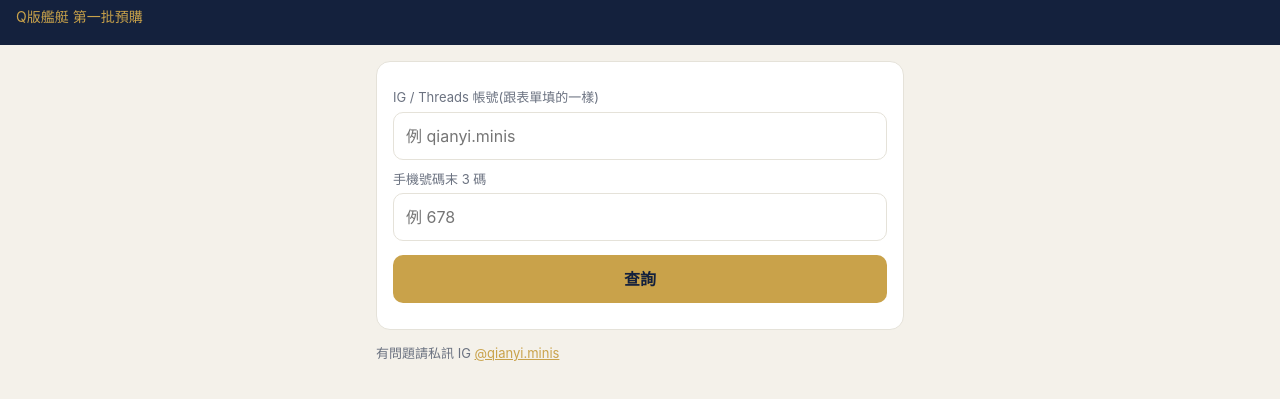
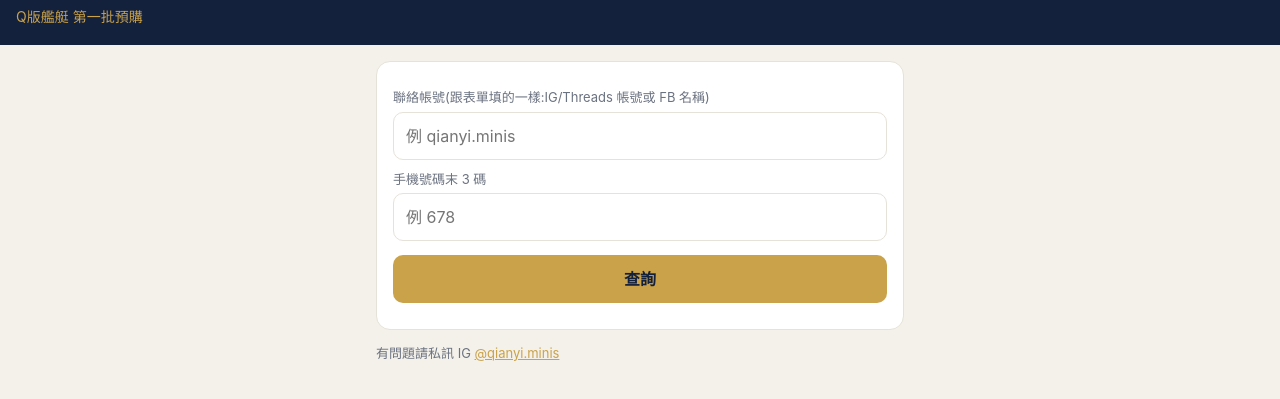
Before and after one commit to qianyi-minis/guide, a plain HTML site: page lookup/index.html in a window 1280 px wide. Shown: the part 53-452 px from the top of the page. Drawn offline with Linux system fonts and the light colour scheme.

Commit message:
查詢頁:帳號欄支援 FB 名稱

```diff
--- a/lookup/index.html
+++ b/lookup/index.html
@@ -16,7 +16,7 @@ a{color:var(--gold)}
 </style></head><body>
 <header><h1>⚓ 千一工坊 訂單查詢</h1><p>Q版艦艇 第一批預購</p></header>
 <main>
-<div class="card"><form id="f"><label>IG / Threads 帳號(跟表單填的一樣)</label><input id="a" autocomplete="username" placeholder="例 qianyi.minis" required>
+<div class="card"><form id="f"><label>聯絡帳號(跟表單填的一樣:IG/Threads 帳號或 FB 名稱)</label><input id="a" autocomplete="username" placeholder="例 qianyi.minis" required>
 <label>手機號碼末 3 碼</label><input id="p" inputmode="numeric" maxlength="3" placeholder="例 678" required><button id="b">查詢</button><div class="err" id="e"></div></form></div>
 <div id="r"></div>
 <p class="mute">有問題請私訊 IG <a href="https://www.instagram.com/qianyi.minis/">@qianyi.minis</a></p>
```
